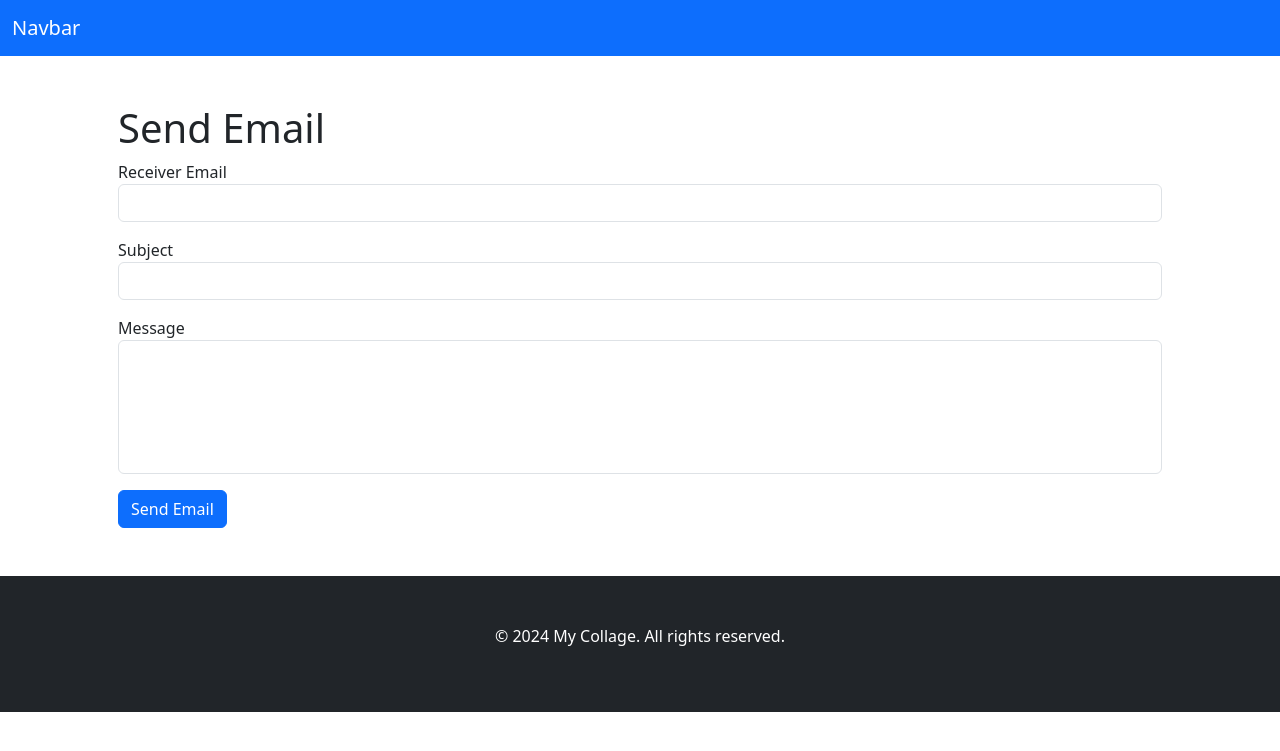
After one commit to Aizinfotech/Django, a Django app: page /students/send-email/ in a window 1280 px wide. The commit adds this page. Shown: the top 751 px of the page. Run offline with Django 5.2, Linux system fonts and the light colour scheme; style sheets or scripts are compiled from the project's sources; some libraries are stand-ins or nearby versions.

Commit message:
mail setup

```diff
--- /dev/null
+++ b/myCollage/ourstudents/templates/email/send_email.html
@@ -0,0 +1,30 @@
+{% extends "base.html" %}
+
+{% block content %}
+
+<h1>Send Email</h1>
+
+<form method="POST">
+  {% csrf_token %}
+
+  <div class="mb-3">
+    <label> Receiver Email </label>
+    <input type="email" name="email" class="form-control" required />
+  </div>
+
+  <div class="mb-3">
+    <label> Subject </label>
+
+    <input type="text" name="subject" class="form-control" required />
+  </div>
+
+  <div class="mb-3">
+    <label> Message </label>
+
+    <textarea name="message" class="form-control" rows="5" required></textarea>
+  </div>
+
+  <button type="submit" class="btn btn-primary">Send Email</button>
+</form>
+
+{% endblock %}
--- a/myCollage/ourstudents/urls.py
+++ b/myCollage/ourstudents/urls.py
@@ -12,4 +12,7 @@ urlpatterns = [
     path('contact/', views.contact_form, name='contact_form'),
     path('submit_contact/', views.submit_contact, name='submit_contact'),
 
+
+    path('send-email/', views.send_test_email, name="send_test_email"),
+
 ]
--- a/myCollage/ourstudents/views.py
+++ b/myCollage/ourstudents/views.py
@@ -1,10 +1,13 @@
 from django.shortcuts import render, redirect
-
 from .models import Student, Contact
-
 from django.http import HttpResponse
 
 # Create your views here.
+
+# mail
+from django.core.mail import send_mail
+from django.core.mail import EmailMessage
+from django.contrib import messages
 
 
 def student_list(request):
@@ -27,9 +30,18 @@ def submit_contact(request):
         contact = Contact(name=name, email=email, message=message)
         contact.save()
 
+        send_mail(
+            "Thank you for contacting us",
+            f"Hello {name},\n\nWe have received your message {message}, successfully.",
+            "moinuddinbavan@gmail.com",
+            [email],
+        )
+        messages.success( request, "Your message was submitted successfully." )
+        return redirect("contact_form")
+
         # return HttpResponse(f"Thank you {name} for your message!")  # You can customize the response as needed
         # return redirect('contact_form')  # Redirect to the contact form after submission
-        return render(request, 'student/student_form.html')  # Render the form if not a POST request
+        # return render(request, 'student/student_form.html')  # Render the form if not a POST request
 
     else:
         return HttpResponse("Invalid request method. Please submit the form using POST.")
@@ -42,3 +54,19 @@ def home(request):
 
 def about(request):
     return render(request, 'about.html')
+
+
+
+
+def send_test_email(request):
+
+    if request.method == "POST":
+
+        email = request.POST.get("email")
+        subject = request.POST.get("subject")
+        message = request.POST.get("message")
+
+        send_mail( subject, message, "moinuddinbavan@gmail.com", [email], )
+        messages.success( request, "Email sent successfully." )
+
+    return render( request, "email/send_email.html" )
--- a/myCollage/templates/base.html
+++ b/myCollage/templates/base.html
@@ -1,33 +1,28 @@
-{% load static %}
-{% load django_bootstrap5 %}
+{% load static %} {% load django_bootstrap5 %}
 
-<!DOCTYPE html>
+<!doctype html>
 <html lang="en">
-<head>
-    <meta charset="UTF-8">
-    <meta name="viewport" content="width=device-width, initial-scale=1.0">
-    {% bootstrap_css %}
-    {% bootstrap_javascript %}
-    <link rel="stylesheet" href="{% static 'css/style.css' %}">
-    {% comment %} <script src="https://cdn.jsdelivr.net/npm/@tailwindcss/browser@4"></script> {% endcomment %}
-    <link rel="stylesheet" href="{% static 'css/output.css' %}">
+  <head>
+    <meta charset="UTF-8" />
+    <meta name="viewport" content="width=device-width, initial-scale=1.0" />
+    {% bootstrap_css %} {% bootstrap_javascript %}
+    <link rel="stylesheet" href="{% static 'css/style.css' %}" />
+    {% comment %}
+    <script src="https://cdn.jsdelivr.net/npm/@tailwindcss/browser@4"></script>
+    {% endcomment %}
+    <link rel="stylesheet" href="{% static 'css/output.css' %}" />
     <title>title</title>
-</head>
-<body>
+  </head>
+  <body>
 
+      {% if messages %} {% for message in messages %}
 
+      <p>{{ message }}</p>
+    {% endfor %} {% endif %} {% include 'include/navbar.html' %}
 
-    {% include 'include/navbar.html' %}
+    <section class="container p-5">{% block content %} {% endblock %}</section>
 
-    <section class="container p-5">
-    {% block content %}
-
-
-    {% endblock %}
-    </section>
-
-   <!-- Footer -->
+    <!-- Footer -->
     {% include 'include/footer.html' %}
-
-</body>
+  </body>
 </html>
```
Also changed, not shown: myCollage/myCollage/settings.py (+19 -17 lines), myCollage/db.sqlite3.
